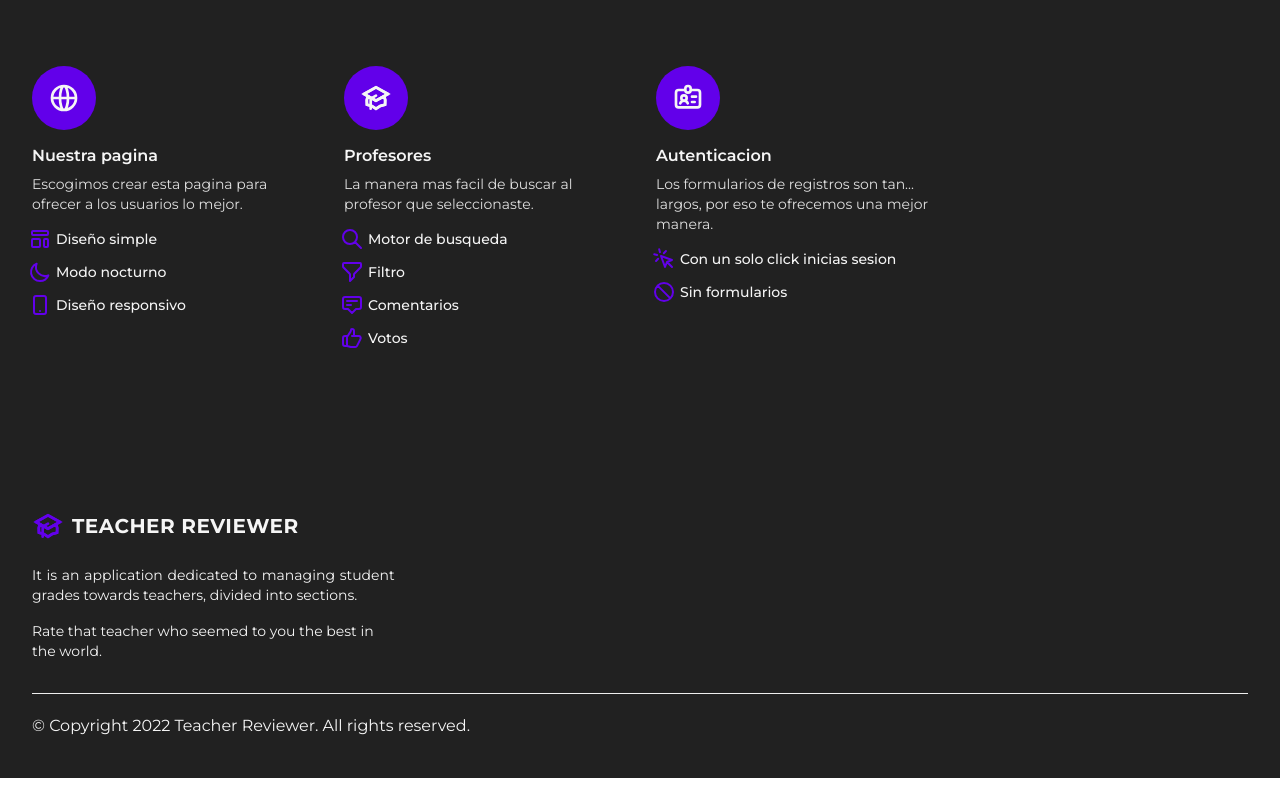
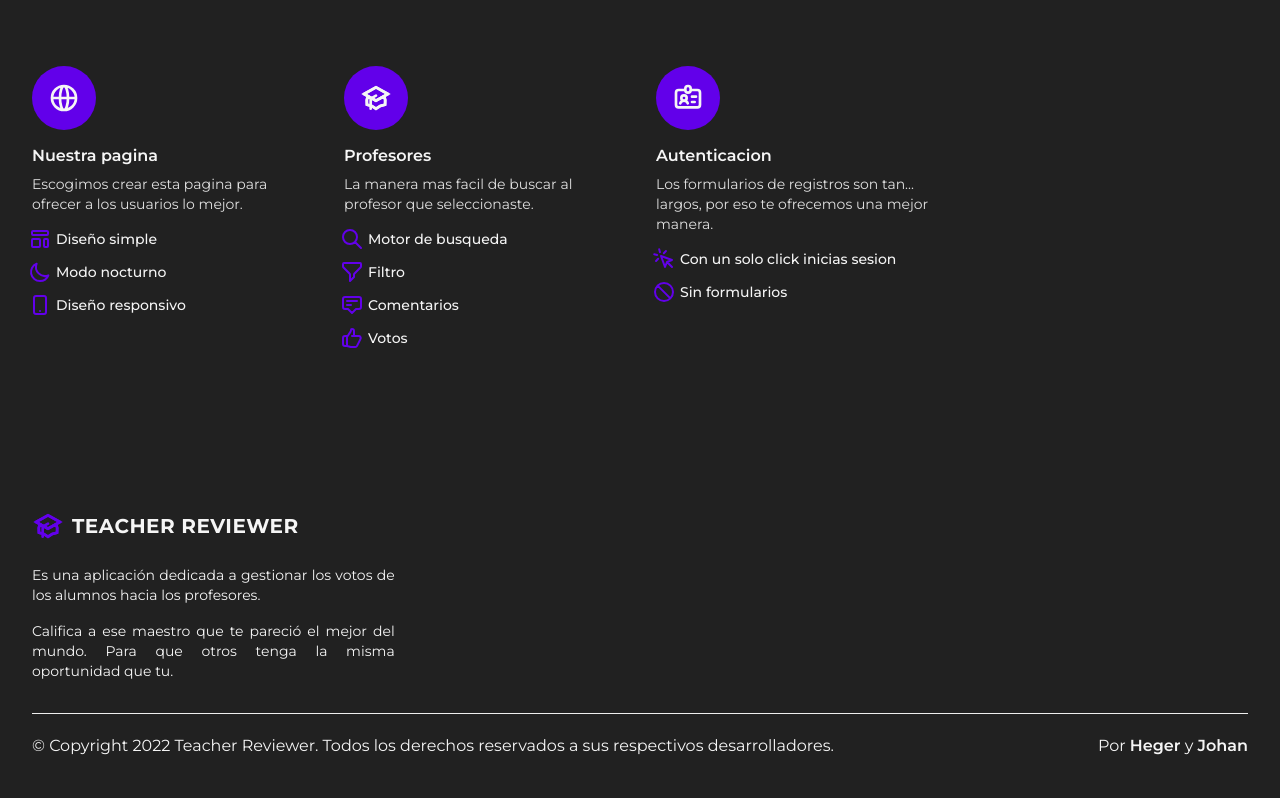
Before and after one commit to xlCyanz/teacher-reviewer, a Next.js app: page / in a window 1280 px wide. Shown: the part 814-1612 px from the top of the page. Built offline with nearby package versions, Linux system fonts and the light colour scheme; no server answers.

Commit message:
Updated footer component.

```diff
--- a/components/footer/index.tsx
+++ b/components/footer/index.tsx
@@ -17,42 +17,38 @@ const Footer = () => (
             </span>
           </a>
         </Link>
-        <div className="mt-4 lg:max-w-sm">
-          <p className="text-sm text-justify text-gray-100">
-            It is an application dedicated to managing
-            student grades towards teachers, divided into sections.
+        <div className="mt-4 lg:max-w-sm text-justify">
+          <p className="text-sm text-gray-100">
+            Es una aplicación dedicada a gestionar los votos de los alumnos
+            hacia los profesores.
           </p>
           <p className="mt-4 text-sm text-gray-100">
-            Rate that teacher who seemed to you the best in the world.
+            Califica a ese maestro que te pareció el mejor del mundo.
+            Para que otros tenga la misma oportunidad que tu.
           </p>
-        </div>
-      </div>
-      <div className="hidden grid-cols-2 gap-5 row-gap-8 lg:col-span-4 md:grid-cols-4">
-        <div>
-          <p className="font-semibold tracking-wide text-gray-800">
-            Category
-          </p>
-          <ul className="mt-2 space-y-2">
-            <li>
-              <Link href="/" passHref>
-                <a
-                  className="text-gray-600 transition-colors duration-300 hover:text-deep-purple-accent-400"
-                >
-                  References
-                </a>
-              </Link>
-            </li>
-          </ul>
         </div>
       </div>
     </div>
     <div className="flex flex-col justify-between pt-5 pb-10 border-t sm:flex-row">
-      <p className="text-md text-gray-100">
+      <p className="text-md text-gray-100 flex-1">
         © Copyright
         {" "}
         {new Date().getFullYear()}
         {" "}
-        Teacher Reviewer. All rights reserved.
+        Teacher Reviewer. Todos los derechos reservados a sus respectivos desarrolladores.
+      </p>
+      <p className="text-md text-gray-100">
+        Por
+        {" "}
+        <Link href="https://github.com/HegerAriasSantos" passHref>
+          <a className="font-semibold">Heger</a>
+        </Link>
+        {" "}
+        y
+        {" "}
+        <Link href="https://github.com/xlCyanz" passHref>
+          <a className="font-semibold">Johan</a>
+        </Link>
       </p>
     </div>
   </div>
```
